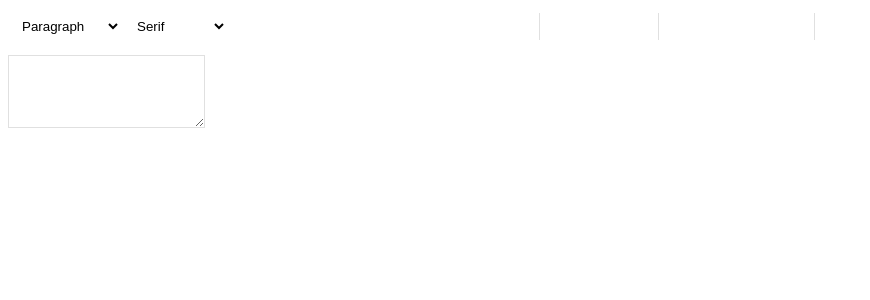
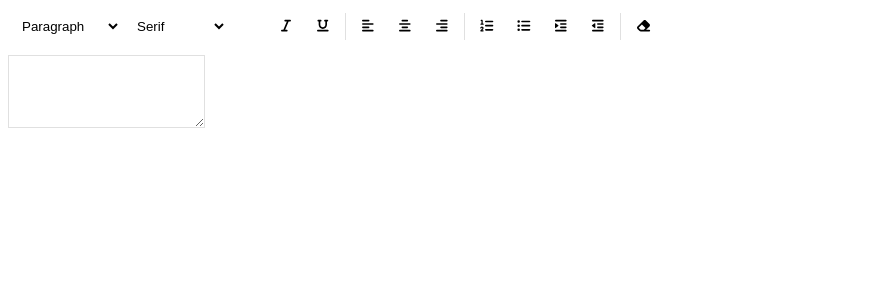
Before and after one commit to fvilers/tiny-editor, a React app: page / in a window 1280 px wide. Shown: the top 300 px of the page, without its empty margins (0-870 px from the left). Built offline with nearby package versions, Linux system fonts and the light colour scheme.

Commit message:
fix: wip

```diff
--- a/package.json
+++ b/package.json
@@ -29,6 +29,7 @@
   },
   "devDependencies": {
     "@types/react": "^18.2.21",
+    "@types/react-icons": "^3.0.0",
     "@typescript-eslint/eslint-plugin": "^6.4.1",
     "clean-webpack-plugin": "0.1.19",
     "css-loader": "6.7.3",
@@ -54,6 +55,11 @@
     "webpack-merge": "4.1.4"
   },
   "dependencies": {
+    "@fortawesome/fontawesome-svg-core": "^6.4.2",
+    "@fortawesome/free-regular-svg-icons": "^6.4.2",
+    "@fortawesome/free-solid-svg-icons": "^6.4.2",
+    "@fortawesome/react-fontawesome": "^0.2.0",
+    "@react-icons/all-files": "^4.1.0",
     "react": "^18.2.0",
     "react-dom": "^18.2.0"
   }
--- a/src/components/App.tsx
+++ b/src/components/App.tsx
@@ -1,5 +1,5 @@
 import React, { type FunctionComponent } from 'react'
-import { Editor } from './Editor.js'
+import Editor from './Editor.js'
 
 const App: FunctionComponent<null> = () => {
   return <Editor/>
--- a/src/components/Button.tsx
+++ b/src/components/Button.tsx
@@ -8,10 +8,11 @@ interface Props {
 }
 
 const Button: FunctionComponent<Props> = ({ title, children, onClick, commandId }: Props) => {
-  const handleClick: MouseEventHandler<HTMLButtonElement> = (e) => {
-    onClick(commandId, e.target)
+  const handleClick: MouseEventHandler<HTMLButtonElement> = (event) => {
+    if (event.target instanceof SVGElement) {
+      onClick(commandId, event.target.dataset.icon)
+    }
   }
-
   return <button type='button' title={title} className='__toolbar-item' onClick={handleClick}>{children}</button>
 }
 
--- a/src/components/Editor.tsx
+++ b/src/components/Editor.tsx
@@ -19,7 +19,7 @@ const rgbToHex = (color: string): string => {
   return digits[1] + '#' + rgb.toString(16).padStart(6, '0')
 }
 
-export const Editor: FunctionComponent<Props> = ({ options }) => {
+const Editor: FunctionComponent<Props> = ({ options }) => {
   /*
   const updateActiveState = () => {
     const toolbarSelects = toolbar.querySelectorAll('select[data-command-id]')
@@ -54,8 +54,9 @@ export const Editor: FunctionComponent<Props> = ({ options }) => {
   // Set default paragraph to <p>
   execCommand('defaultParagraphSeparator', 'p')
 
-  const onChangeToolbar = (commandId: string, target: any): undefined => {
-    console.log('onChangeToolbar', commandId, target)
+  const onChangeToolbar = (commandId: string, value: any): undefined => {
+    console.log('onChangeToolbar', commandId, value)
+    execCommand(commandId, value)
   }
 
   const onKeyUpdown: KeyboardEventHandler<HTMLTextAreaElement> = (e) => {
@@ -77,4 +78,4 @@ export const Editor: FunctionComponent<Props> = ({ options }) => {
   </>
 }
 
-// export default Editor
+export default Editor
--- a/src/components/Icon.tsx
+++ b/src/components/Icon.tsx
@@ -1,11 +1,15 @@
 import React, { type FunctionComponent } from 'react'
+import { FontAwesomeIcon } from '@fortawesome/react-fontawesome'
+import { type IconProp } from '@fortawesome/fontawesome-svg-core'
 
 interface Props {
-  className: string
+  icon: IconProp
+  border?: boolean
+  inverse?: boolean
 }
 
-const Icon: FunctionComponent<Props> = ({ className }: Props) => {
-  return <i className={className} />
+const Icon: FunctionComponent<Props> = ({ icon, border, inverse }: Props) => {
+  return <FontAwesomeIcon icon={icon} border={border} inverse={inverse} />
 }
 
 export default Icon
--- a/src/components/Toolbar.tsx
+++ b/src/components/Toolbar.tsx
@@ -1,7 +1,11 @@
 import React, { type FunctionComponent } from 'react'
+import {
+  faBold, faItalic, faUnderline,
+  faAlignCenter, faAlignLeft, faAlignRight,
+  faListOl, faListUl, faIndent, faEraser, faOutdent
+} from '@fortawesome/free-solid-svg-icons'
 import Button from './Button.js'
 import Icon from './Icon.js'
-import Input from './Input.js'
 import Select from './Select.js'
 import { Separator } from './Separator.js'
 
@@ -16,7 +20,6 @@ const allOptions = [
   'bold',
   'italic',
   'underline',
-  'forecolor',
   '|',
   'justifyleft',
   'justifycenter',
@@ -62,29 +65,27 @@ const Toolbar: FunctionComponent<Props> = ({ options, onChange }: Props) => {
         case 'fontname':
           return <Select key={index} commandId='fontname' title='Font' defaultValue='serif' options={fontOptions} onChange={onChange} />
         case 'bold':
-          return <Button key={index} commandId='bold' title='Bold' onClick={onChange} ><Icon className='fas fa-bold' /></Button>
+          return <Button key={index} commandId='bold' title='Bold' onClick={onChange} ><Icon inverse={true} icon={faBold}/></Button>
         case 'italic':
-          return <Button key={index} commandId='italic' title='Italic' onClick={onChange} ><Icon className='fas fa-italic'/></Button>
+          return <Button key={index} commandId='italic' title='Italic' onClick={onChange} ><Icon icon={faItalic}/></Button>
         case 'underline':
-          return <Button key={index} commandId='underline' title='Underline' onClick={onChange} ><Icon className='fas fa-underline'/></Button>
-        case 'forecolor':
-          return <Input key={index} commandId='forecolor' title='Text color' type='color' onChange={onChange} />
+          return <Button key={index} commandId='underline' title='Underline' onClick={onChange} ><Icon icon={faUnderline}/></Button>
         case 'justifyleft':
-          return <Button key={index} commandId='justifyleft' title='Left align' onClick={onChange} ><Icon className='fas fa-align-left'/></Button>
+          return <Button key={index} commandId='justifyleft' title='Left align' onClick={onChange} ><Icon icon={faAlignLeft}/></Button>
         case 'justifycenter':
-          return <Button key={index} commandId='justifycenter' title='Center align' onClick={onChange} ><Icon className='fas fa-align-center'/></Button>
+          return <Button key={index} commandId='justifycenter' title='Center align' onClick={onChange} ><Icon icon={faAlignCenter}/></Button>
         case 'justifyright':
-          return <Button key={index} commandId='justifyright' title='Right align' onClick={onChange} ><Icon className='fas fa-align-right'/></Button>
+          return <Button key={index} commandId='justifyright' title='Right align' onClick={onChange} ><Icon icon={faAlignRight}/></Button>
         case 'numberlist':
-          return <Button key={index} commandId='insertorderedlist' title='Numbered list' onClick={onChange} ><Icon className='fas fa-list-ol'/></Button>
+          return <Button key={index} commandId='insertorderedlist' title='Numbered list' onClick={onChange} ><Icon icon={faListOl}/></Button>
         case 'bulletlist':
-          return <Button key={index} commandId='insertunorderedlist' title='Bulleted list' onClick={onChange} ><Icon className='fas fa-list-ul'/></Button>
+          return <Button key={index} commandId='insertunorderedlist' title='Bulleted list' onClick={onChange} ><Icon icon={faListUl}/></Button>
         case 'indent':
-          return <Button key={index} commandId='indent' title='Increase indent' onClick={onChange} ><Icon className='fas fa-indent'/></Button>
+          return <Button key={index} commandId='indent' title='Increase indent' onClick={onChange} ><Icon icon={faIndent}/></Button>
         case 'outdent':
-          return <Button key={index} commandId='outdent' title='Decrease indent' onClick={onChange} ><Icon className='fas fa-indent fa-flip-horizontal'/></Button>
+          return <Button key={index} commandId='outdent' title='Decrease indent' onClick={onChange} ><Icon icon={faOutdent}/></Button>
         case 'clear':
-          return <Button key={index} commandId='removeFormat' title='Clear formatting' onClick={onChange} ><Icon className='fas fa-eraser'/></Button>
+          return <Button key={index} commandId='removeFormat' title='Clear formatting' onClick={onChange} ><Icon icon={faEraser}/></Button>
         case '|':
           return <Separator key={index} />
         default: return ''
```
Also changed, not shown: 1 other file (tests, documents, lock files or other folders).
